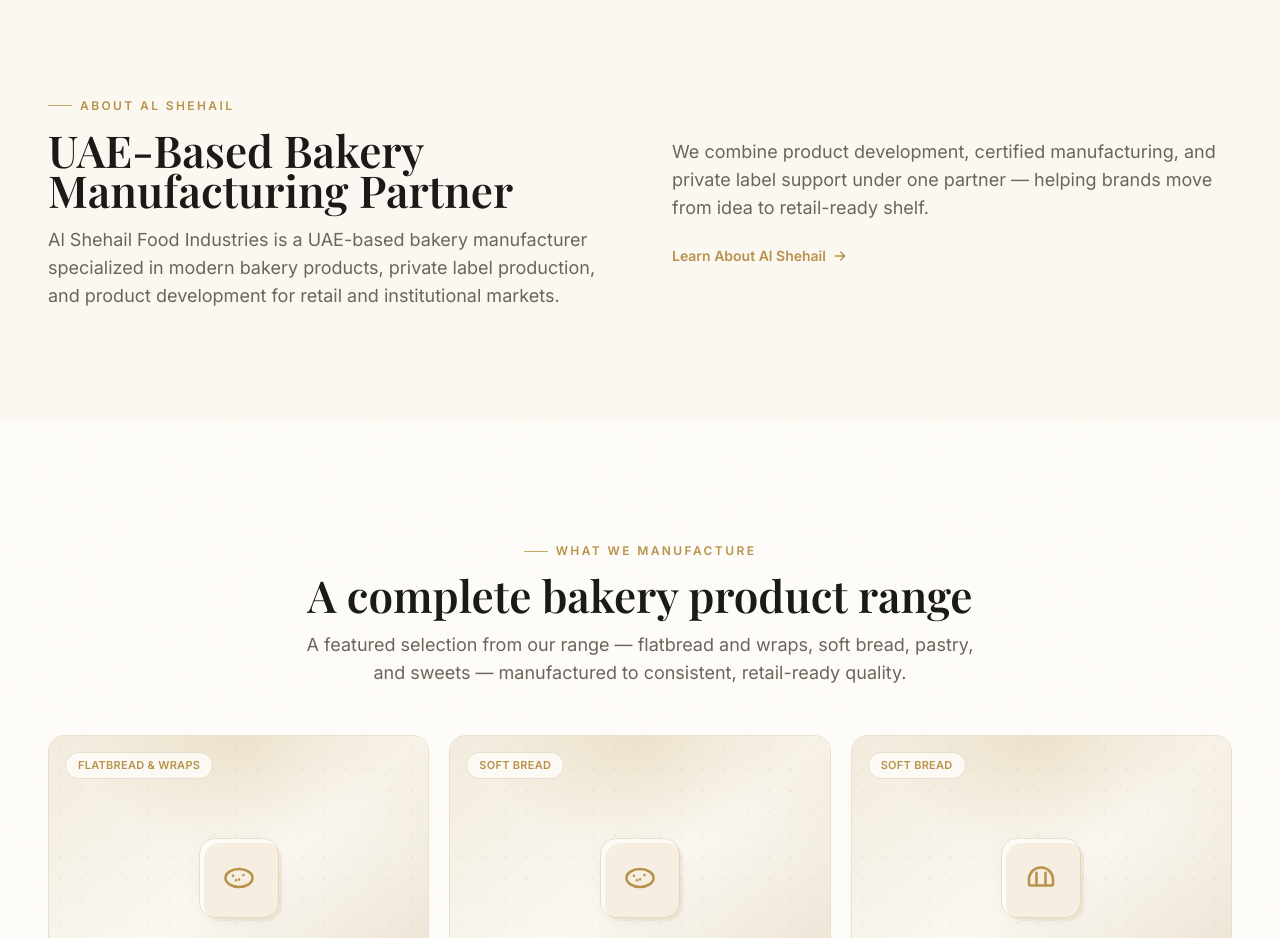
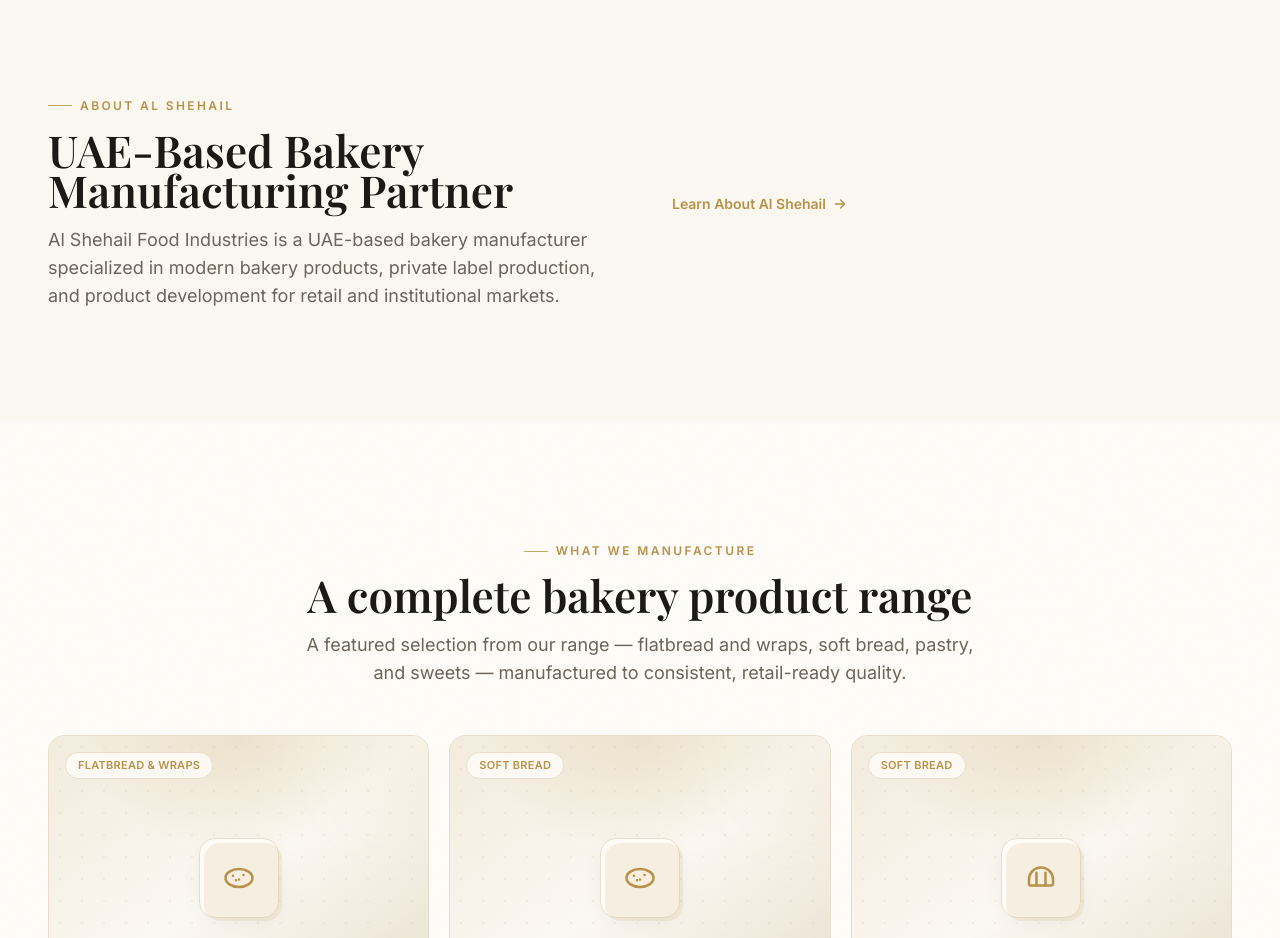
Before and after one commit to Ma7mdYehia/al-shehail-food-industry-landing-page, a Next.js app: page / in a window 1280 px wide. Shown: the part 1120-2058 px from the top of the page. Built offline with nearby package versions, Linux system fonts and the light colour scheme; a web font is replaced by a local one.

Commit message:
Remove homepage about paragraph
Co-Authored-By: Claude Opus 4.8 <noreply@anthropic.com>
Claude-Session: https://claude.ai/code/session_01FYCJKz6WipxMBpvd4besZg

```diff
--- a/components/home/AboutTeaser.tsx
+++ b/components/home/AboutTeaser.tsx
@@ -13,12 +13,7 @@ export default function AboutTeaser() {
             description="Al Shehail Food Industries is a UAE-based bakery manufacturer specialized in modern bakery products, private label production, and product development for retail and institutional markets."
           />
           <div className="lg:pt-2">
-            <p className="text-base leading-relaxed text-stone sm:text-lg">
-              We combine product development, certified manufacturing, and
-              private label support under one partner — helping brands move from
-              idea to retail-ready shelf.
-            </p>
-            <TeaserLink href="/about" label="Learn About Al Shehail" className="mt-6" />
+            <TeaserLink href="/about" label="Learn About Al Shehail" />
           </div>
         </div>
       </div>
```
